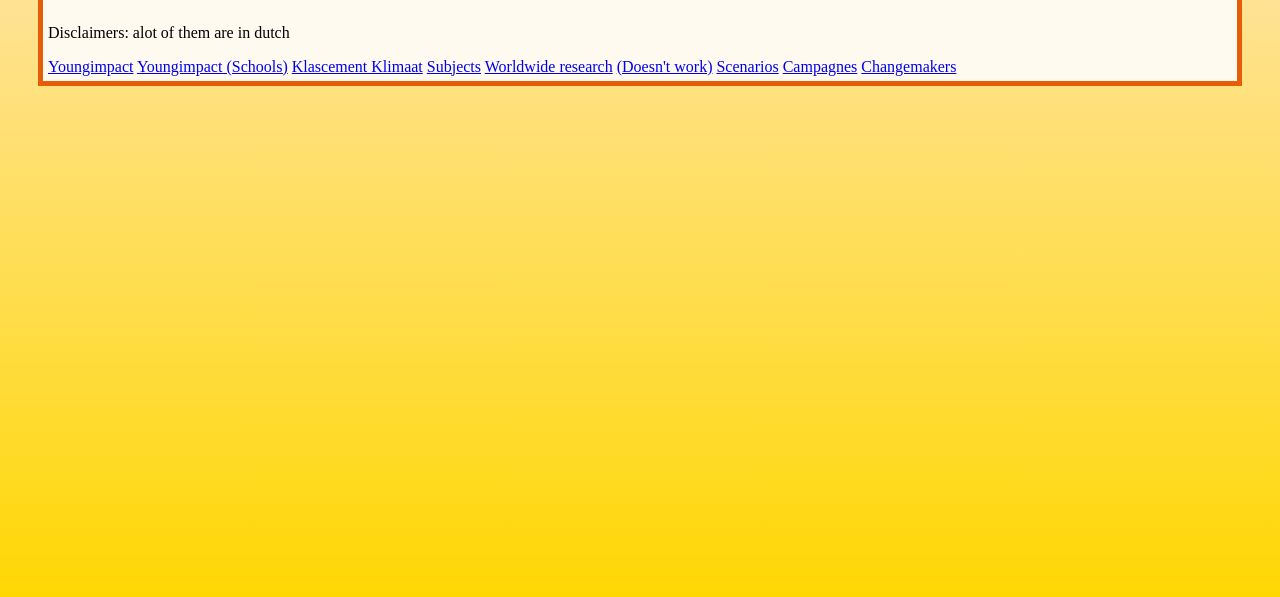
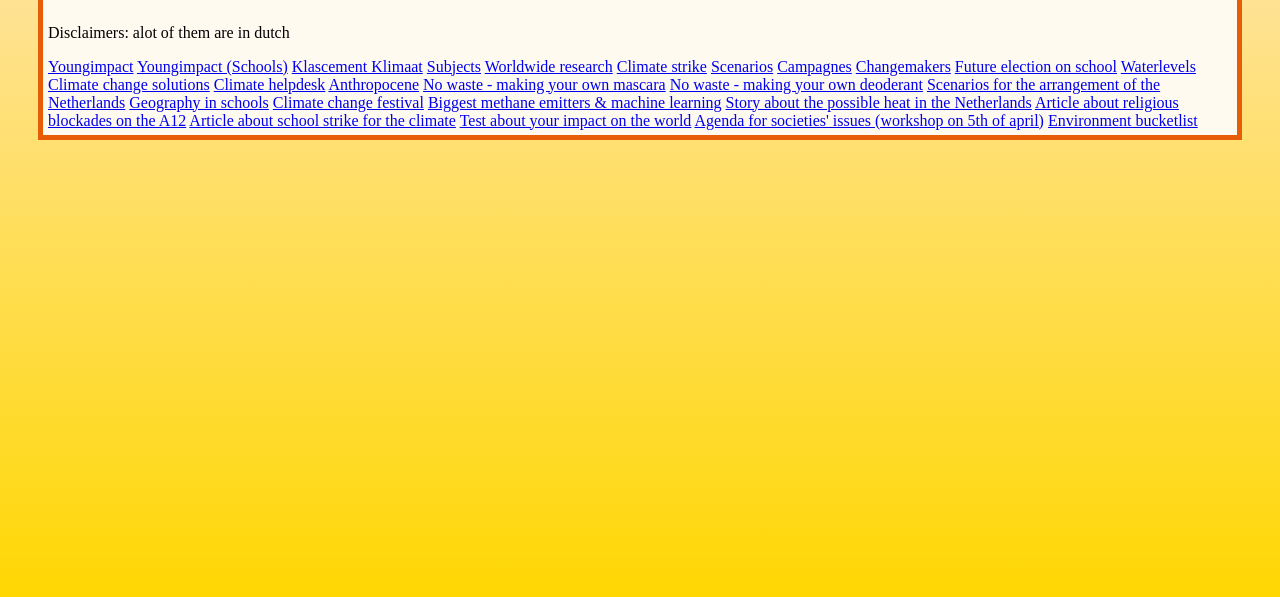
Before and after one commit to ro-the-programmer/plant.github.io, a plain HTML site: page pages/links.html in a window 1280 px wide. Shown: the part 191-788 px from the top of the page. Drawn offline with Linux system fonts and the light colour scheme.

Commit message:
More links

```diff
--- a/pages/links.html
+++ b/pages/links.html
@@ -15,10 +15,34 @@
     <a href="https://www.klascement.net/thema/klimaatverandering">Klascement Klimaat</a>
     <a href="https://www.klascement.net/lesmateriaal/?q=klimaatverandering">Subjects</a>
     <a href="https://globenederland.nl/">Worldwide research</a>
-    <a href="https://www.quizplein.nl/Natuur.html">(Doesn't work)</a>
+    <a href="https://klimaatstaking.damngreen.nl/">Climate strike</a>
     <a href="https://app.nos.nl/op3/klimaatscenarios-2023/">Scenarios</a>
     <a href="https://www.issuekillers.nl/issue-killers-campagnes/">Campagnes</a>
     <a href="https://changemakerxchange.org/changemakers-for-democracy/">Changemakers</a>
+    <a href="https://toekomstverkiezing.nl/toekomstverkiezing-op-school/ ">Future election on school</a>
+    <a href="https://overstroomik.nl/">Waterlevels</a>
+    <a href="https://drawdown.org/solutions/table-of-solutions">Climate change solutions</a>
+    <a href="https://www.klimaathelpdesk.org/">Climate helpdesk</a>
+    <a href="https://anthropocene.info/">Anthropocene</a>
+    <a href="https://zerowastenederland.nl/tips/zelf-mascara-maken">No waste - making your own mascara</a>
+    <a href="https://shetooktheleap.nl/receptje-maak-je-eigen-deo/">No waste - making your own deoderant</a>
+    <a href="https://www.pbl.nl/publicaties/ruimtelijke-verkenning-2023-vier-scenarios-voor-de-inrichting-van-nederland-in-2050">Scenarios for the arrangement of the Netherlands</a>
+    <a href="https://storymaps.arcgis.com/stories/f5737dddaa284a2f92f349048b501130">Geography in schools</a>
+    <a href="https://wearewarmingup.nl/">Climate change festival</a>
+    <a href="https://www.sron.nl/news/5250-superuitstoters-van-methaan-wekelijks-onthuld-met-combinatie-van-satellieten-en-machine-learning">Biggest methane emitters & machine learning</a>
+    <a href="https://ongekendheet.nl/">Story about the possible heat in the Netherlands</a>
+    <a href="https://archive.ph/AWENb">Article about religious blockades on the A12</a>
+    <a href="https://klimaatstaking.org/">Article about school strike for the climate</a>
+    <a href="https://www.mijnverborgenimpact.nl/">Test about your impact on the world</a>
+    <a href="https://www.issuekalender.nl/">Agenda for societies' issues (workshop on 5th of april)</a>
+    <a href="https://www.duurzamebucketlist.nl/app/">Environment bucketlist</a>
+    <a href=""></a>
+    <a href=""></a>
+    <a href=""></a>
+    <a href=""></a>
+    <a href=""></a>
+    <a href=""></a>
+    <a href=""></a>
     <a href=""></a>
 </div>
     </body>
```
